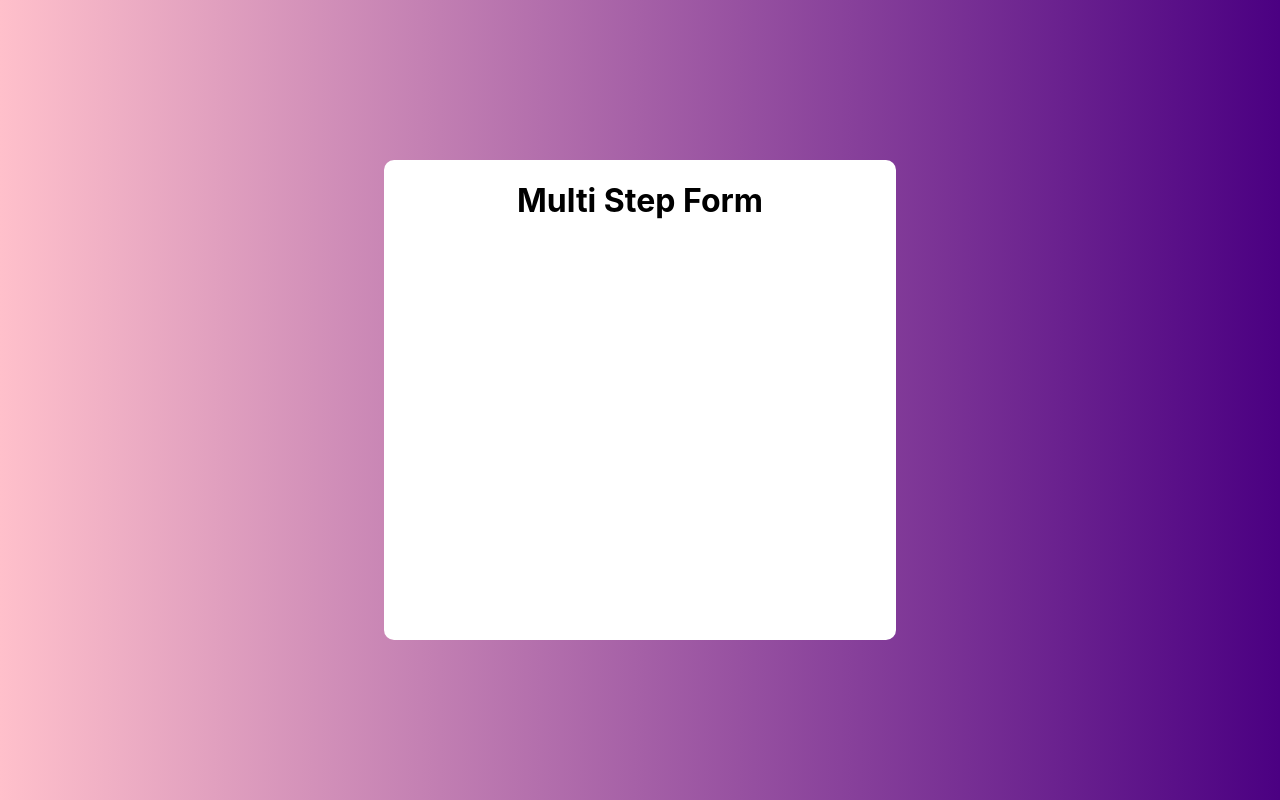
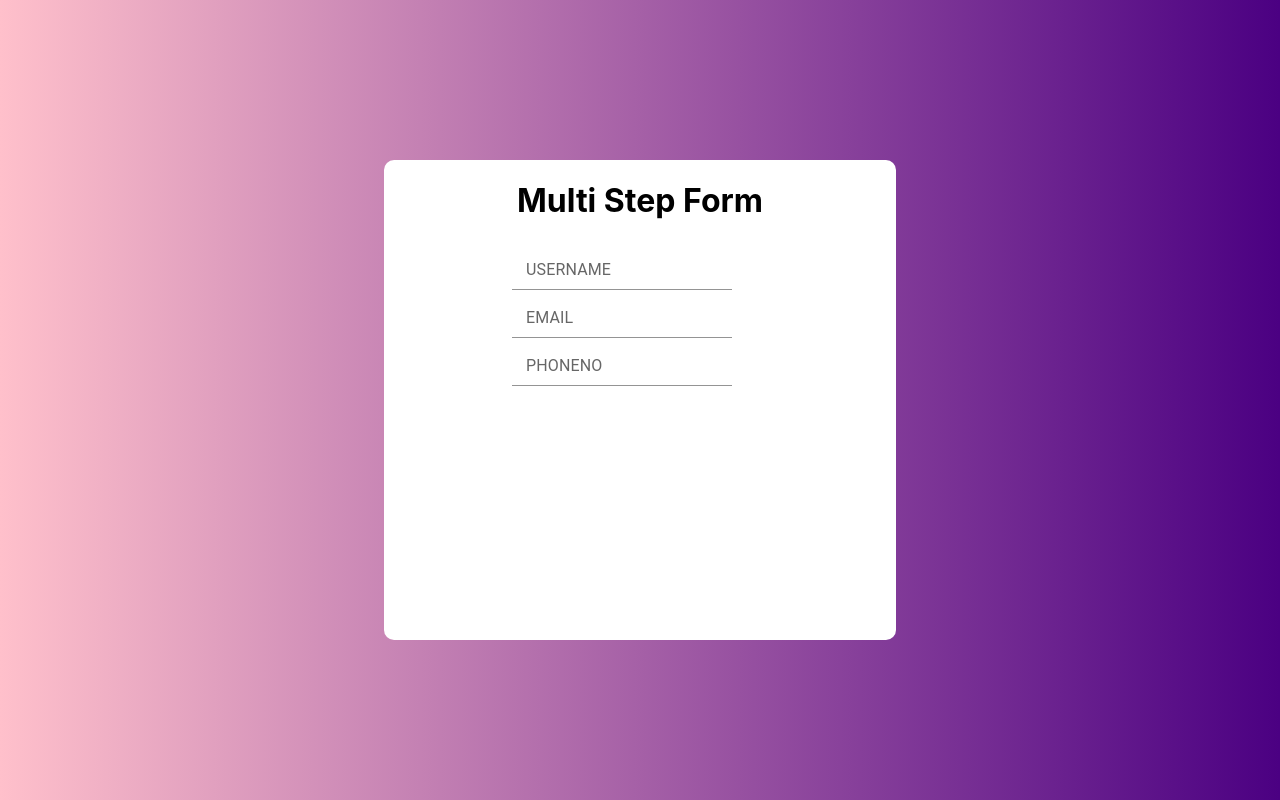
Before and after one commit to RoopaRI/multip_step_form, a React (Create React App) app: page / in a window 1280 px wide. Built offline with nearby package versions, Linux system fonts and the light colour scheme.

Commit message:
Created a reusable input field component

```diff
--- a/package.json
+++ b/package.json
@@ -3,6 +3,9 @@
   "version": "0.1.0",
   "private": true,
   "dependencies": {
+    "@emotion/react": "^11.13.0",
+    "@emotion/styled": "^11.13.0",
+    "@mui/material": "^5.16.6",
     "@testing-library/jest-dom": "^5.17.0",
     "@testing-library/react": "^13.4.0",
     "@testing-library/user-event": "^13.5.0",
--- a/src/FormBody/FormBody.css
+++ b/src/FormBody/FormBody.css
@@ -7,3 +7,7 @@
     left:30%;
     border-radius: 10px;
 }
+
+h1{
+    text-align: center;
+}
--- a/src/FormBody/FormBody.js
+++ b/src/FormBody/FormBody.js
@@ -4,7 +4,10 @@ import "./FormBody.css";
 export default function FormBody(){
     return(
         <div className="formBody">
-            <InputComponent/>
+            <h1>Multi Step Form</h1>
+            <InputComponent type="userName"/>
+            <InputComponent type="email"/>
+            <InputComponent type="phoneNo"/>
         </div>
     )
 }
--- a/src/inputComponent/inputComponent.css
+++ b/src/inputComponent/inputComponent.css
@@ -1,3 +1,10 @@
-h1{
-    text-align: center;
+.formField{
+    display: flex;
+    align-items: center;
+    width:100%;
 }
+
+.input{
+    position: absolute;
+    left:25%;
+}
--- a/src/inputComponent/inputComponent.js
+++ b/src/inputComponent/inputComponent.js
@@ -1,7 +1,36 @@
+import React, { useState } from "react";
 import "./inputComponent.css";
+import FormControl from '@mui/material/FormControl';
+import InputLabel from '@mui/material/InputLabel';
+import Input from '@mui/material/Input';
 
-export default function InputComponent(){
-    return(
-        <h1>Multi Step Form</h1>
-    )
+export default function InputComponent({ type }) {
+    console.log(type)
+    const [formData, setFormData] = useState({
+        userName: "",
+        email: "",
+        phoneNo: "",
+    });
+
+    const handleChange = (e) => {
+        setFormData({
+            ...formData,
+            [type]: e.target.value,
+        });
+    };
+
+    return (
+        <div className="formField">
+            <FormControl className="input">
+            <InputLabel htmlFor={type}>{type.toUpperCase()}</InputLabel>
+            <Input
+                type={type}
+                id={type}
+                value={formData[type]}
+                onChange={handleChange}
+                required
+            />
+            </FormControl>
+        </div>
+    );
 }
```
Also changed, not shown: 1 other file (tests, documents, lock files or other folders).
